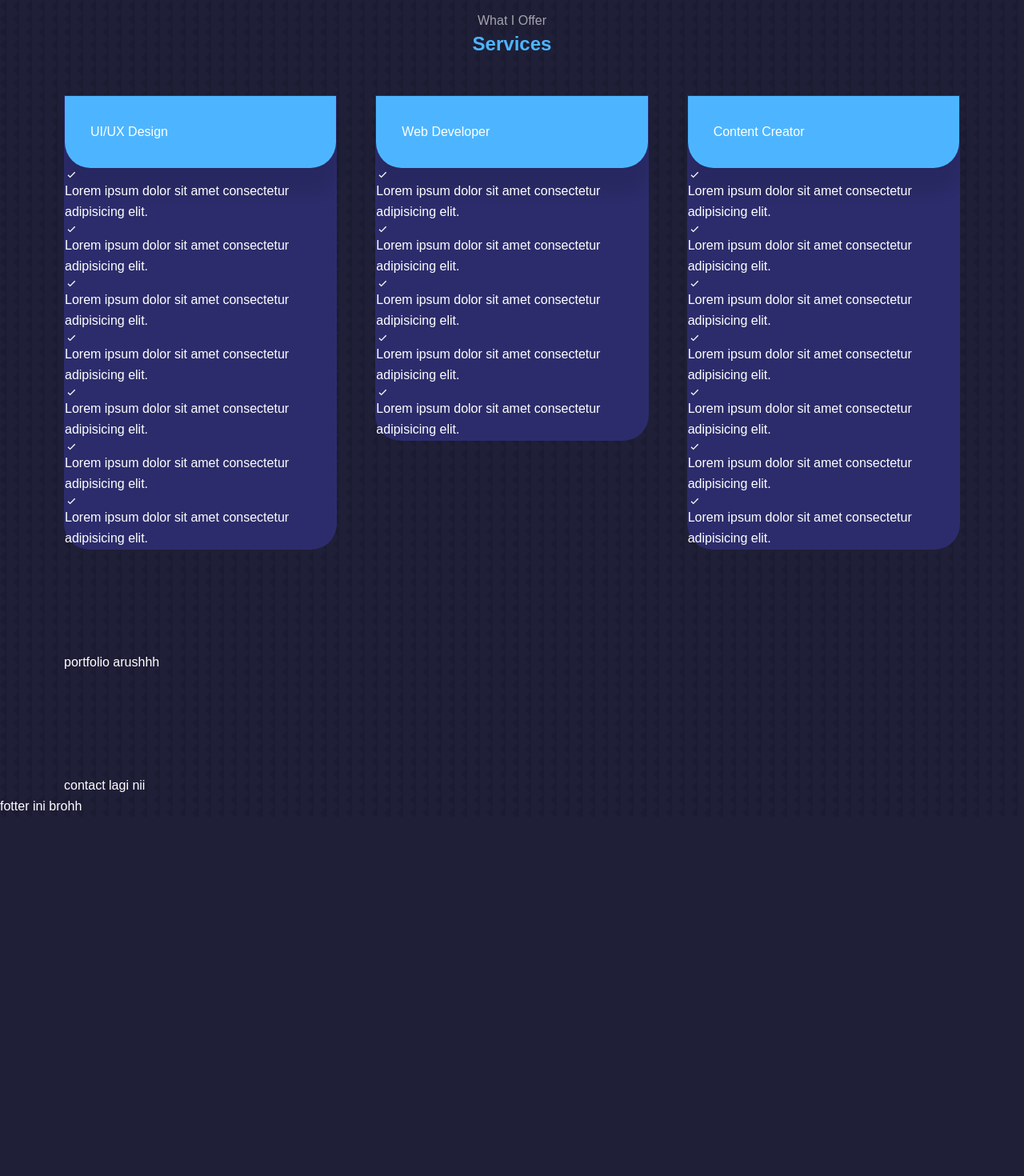
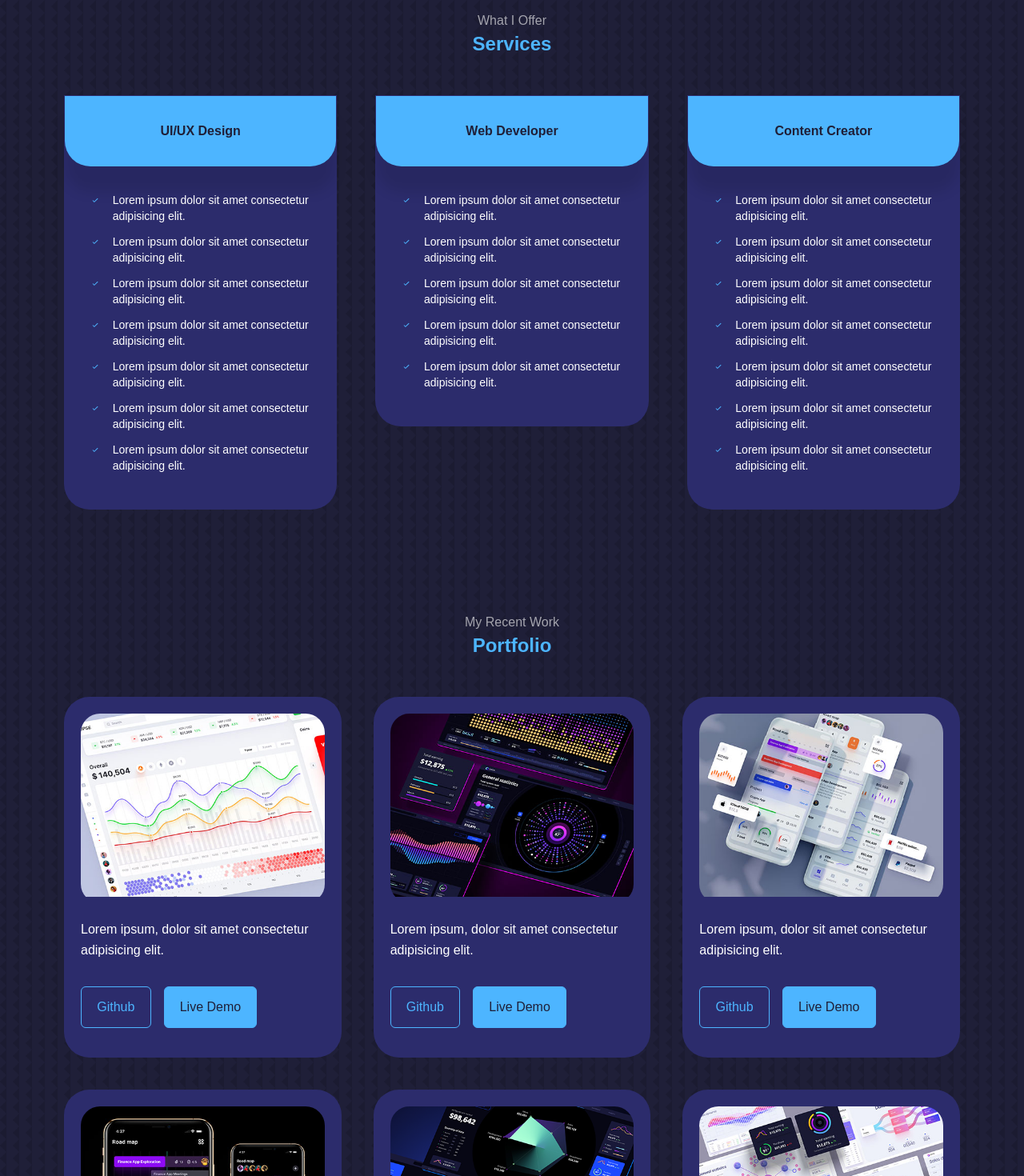
Before and after one commit to putuokky/nextjs-personal-web, a Next.js app: page / in a window 1280 px wide. Shown: the part 2400-3870 px from the top of the page at 80% size. Before the commit the page ends 3421 px from the top, so only its background shows below. Built offline with nearby package versions, Linux system fonts and the light colour scheme.

Commit message:
banyakkk yaa yok smngatt

```diff
--- a/components/About.js
+++ b/components/About.js
@@ -12,7 +12,6 @@ export default function About() {
       <div className='grid grid-cols-1 gap-0 lg:grid-cols-2'>
         <div className='w-2/3 mt-8 mx-auto mb-16 aspect-square rounded-[2rem] bg-gradient-to-b from-primary to-primary/20 grid place-items-center lg:mt-0'>
           <div className='rounded-[2rem] overflow-hidden rotate-12 duration-300 ease-out hover:rotate-0'>
-            {/* <img src="/assets/me-about.jpg" alt='About Image' /> */}
             <Image alt='About Me' src={ME} />
           </div>
         </div>
--- a/components/Header.js
+++ b/components/Header.js
@@ -15,7 +15,6 @@ export default function Header() {
         <HeaderSocial />
 
         <div className="bg-gradient-to-b from-primary to-primary/20 w-[22rem] h-[30rem] absolute left-1/2 transform -translate-x-1/2 mt-16 rounded-t-[12rem] overflow-hidden pt-20 px-6 pb-6">
-          {/* <img src={ME} alt="My Profile" /> */}
           <Image alt="My Profile" src={ME} />
         </div>
 
--- a/components/Portfolio.js
+++ b/components/Portfolio.js
@@ -1,9 +1,83 @@
-import React from 'react'
+import Image from "next/image";
+import Link from "next/link";
+import IMG1 from "../public/assets/portfolio1.jpg";
+import IMG2 from "../public/assets/portfolio2.jpg";
+import IMG3 from "../public/assets/portfolio3.jpg";
+import IMG4 from "../public/assets/portfolio4.jpg";
+import IMG5 from "../public/assets/portfolio5.png";
+import IMG6 from "../public/assets/portfolio6.jpg";
 
 export default function Portfolio() {
+  const data = [
+    {
+      id: 1,
+      image: IMG1,
+      title: 'Lorem ipsum, dolor sit amet consectetur adipisicing elit.',
+      link: 'https://github.com/',
+      demo: 'https://github.com/putuokky/portofolio-nextjs-tailwindcss'
+    },
+    {
+      id: 2,
+      image: IMG2,
+      title: 'Lorem ipsum, dolor sit amet consectetur adipisicing elit.',
+      link: 'https://github.com/',
+      demo: 'https://github.com/putuokky/portofolio-nextjs-tailwindcss'
+    },
+    {
+      id: 3,
+      image: IMG3,
+      title: 'Lorem ipsum, dolor sit amet consectetur adipisicing elit.',
+      link: 'https://github.com/',
+      demo: 'https://github.com/putuokky/portofolio-nextjs-tailwindcss'
+    },
+    {
+      id: 4,
+      image: IMG4,
+      title: 'Lorem ipsum, dolor sit amet consectetur adipisicing elit.',
+      link: 'https://github.com/',
+      demo: 'https://github.com/putuokky/portofolio-nextjs-tailwindcss'
+    },
+    {
+      id: 5,
+      image: IMG5,
+      title: 'Lorem ipsum, dolor sit amet consectetur adipisicing elit.',
+      link: 'https://github.com/',
+      demo: 'https://github.com/putuokky/portofolio-nextjs-tailwindcss'
+    },
+    {
+      id: 6,
+      image: IMG6,
+      title: 'Lorem ipsum, dolor sit amet consectetur adipisicing elit.',
+      link: 'https://github.com/',
+      demo: 'https://github.com/putuokky/portofolio-nextjs-tailwindcss'
+    },
+  ];
   return (
     <section id='portfolio'>
-      portfolio arushhh
-    </section>
+      <h5>My Recent Work</h5>
+      <h2>Portfolio</h2>
+      <div className='grid grid-cols-1 gap-10 sm:grid-cols-2 lg:grid-cols-3 2xl:grid-cols-4'>
+        {
+          data.map(({ id, image, title, link, demo }) => {
+            return (
+              <article key={id} className='bg-tema-secondary p-5 rounded-[2rem] border-[1px] border-solid border-transparent transition duration-300 hover:border-primary-secondary hover:bg-transparent'>
+                <div className='rounded-3xl overflow-hidden'>
+                  <Image alt={title} src={image} />
+                </div>
+                <h3 className="mt-5 mx-0 mb-8">{title}</h3>
+                <div className="flex gap-4 mb-4">
+                  <Link href={link}>
+                    <a className='btn' target='_blank'>Github</a>
+                  </Link>
+                  <Link href={demo}>
+                    <a className='btn btn-primary' target='_blank'>Live Demo</a>
+                  </Link>
+                </div>
+              </article>
+            )
+          })
+        }
+      </div>
+    </section >
   )
 }
--- a/components/Services.js
+++ b/components/Services.js
@@ -5,101 +5,101 @@ export default function Services() {
     <section id='services'>
       <h5>What I Offer</h5>
       <h2>Services</h2>
-      <div className='grid grid-cols-3 gap-12'>
+      <div className='grid grid-cols-1 gap-12 md:grid-cols-2 lg:grid-cols-3'>
         <article className='bg-tema-secondary rounded-b-[2rem] border-[1px] border-solid border-transparent h-fit transition duration-300 hover:bg-transparent hover:border-primary-secondary cursor-default'>
-          <div className='bg-primary p-8 rounded-b-[2rem] shadow-[0_2rem_1rem_rgba(0,0,0,0.1)] font-semibold'>
-            <h3>UI/UX Design</h3>
+          <div className='bg-primary p-8 rounded-b-[2rem] shadow-[0_2rem_1rem_rgba(0,0,0,0.1)]'>
+            <h3 className="text-tema text-base font-semibold text-center">UI/UX Design</h3>
           </div>
-          <ul className='service_list'>
-            <li>
-              <BiCheck className="service_list-icon" />
-              <p>Lorem ipsum dolor sit amet consectetur adipisicing elit.</p>
+          <ul className='p-8'>
+            <li className="flex gap-4 mb-3">
+              <BiCheck className="text-primary mt-[2px]" />
+              <p className="text-xs md:text-sm">Lorem ipsum dolor sit amet consectetur adipisicing elit.</p>
             </li>
-            <li>
-              <BiCheck className="service_list-icon" />
-              <p>Lorem ipsum dolor sit amet consectetur adipisicing elit.</p>
+            <li className="flex gap-4 mb-3">
+              <BiCheck className="text-primary mt-[2px]" />
+              <p className="text-xs md:text-sm">Lorem ipsum dolor sit amet consectetur adipisicing elit.</p>
             </li>
-            <li>
-              <BiCheck className="service_list-icon" />
-              <p>Lorem ipsum dolor sit amet consectetur adipisicing elit.</p>
+            <li className="flex gap-4 mb-3">
+              <BiCheck className="text-primary mt-[2px]" />
+              <p className="text-xs md:text-sm">Lorem ipsum dolor sit amet consectetur adipisicing elit.</p>
             </li>
-            <li>
-              <BiCheck className="service_list-icon" />
-              <p>Lorem ipsum dolor sit amet consectetur adipisicing elit.</p>
+            <li className="flex gap-4 mb-3">
+              <BiCheck className="text-primary mt-[2px]" />
+              <p className="text-xs md:text-sm">Lorem ipsum dolor sit amet consectetur adipisicing elit.</p>
             </li>
-            <li>
-              <BiCheck className="service_list-icon" />
-              <p>Lorem ipsum dolor sit amet consectetur adipisicing elit.</p>
+            <li className="flex gap-4 mb-3">
+              <BiCheck className="text-primary mt-[2px]" />
+              <p className="text-xs md:text-sm">Lorem ipsum dolor sit amet consectetur adipisicing elit.</p>
             </li>
-            <li>
-              <BiCheck className="service_list-icon" />
-              <p>Lorem ipsum dolor sit amet consectetur adipisicing elit.</p>
+            <li className="flex gap-4 mb-3">
+              <BiCheck className="text-primary mt-[2px]" />
+              <p className="text-xs md:text-sm">Lorem ipsum dolor sit amet consectetur adipisicing elit.</p>
             </li>
-            <li>
-              <BiCheck className="service_list-icon" />
-              <p>Lorem ipsum dolor sit amet consectetur adipisicing elit.</p>
+            <li className="flex gap-4 mb-3">
+              <BiCheck className="text-primary mt-[2px]" />
+              <p className="text-xs md:text-sm">Lorem ipsum dolor sit amet consectetur adipisicing elit.</p>
             </li>
           </ul>
         </article>
         <article className='bg-tema-secondary rounded-b-[2rem] border-[1px] border-solid border-transparent h-fit transition duration-300 hover:bg-transparent hover:border-primary-secondary cursor-default'>
           <div className='bg-primary p-8 rounded-b-[2rem] shadow-[0_2rem_1rem_rgba(0,0,0,0.1)] font-semibold'>
-            <h3>Web Developer</h3>
+            <h3 className="text-tema text-base font-semibold text-center">Web Developer</h3>
           </div>
-          <ul className='service_list'>
-            <li>
-              <BiCheck className="service_list-icon" />
-              <p>Lorem ipsum dolor sit amet consectetur adipisicing elit.</p>
+          <ul className='p-8'>
+            <li className="flex gap-4 mb-3">
+              <BiCheck className="text-primary mt-[2px]" />
+              <p className="text-xs md:text-sm">Lorem ipsum dolor sit amet consectetur adipisicing elit.</p>
             </li>
-            <li>
-              <BiCheck className="service_list-icon" />
-              <p>Lorem ipsum dolor sit amet consectetur adipisicing elit.</p>
+            <li className="flex gap-4 mb-3">
+              <BiCheck className="text-primary mt-[2px]" />
+              <p className="text-xs md:text-sm">Lorem ipsum dolor sit amet consectetur adipisicing elit.</p>
             </li>
-            <li>
-              <BiCheck className="service_list-icon" />
-              <p>Lorem ipsum dolor sit amet consectetur adipisicing elit.</p>
+            <li className="flex gap-4 mb-3">
+              <BiCheck className="text-primary mt-[2px]" />
+              <p className="text-xs md:text-sm">Lorem ipsum dolor sit amet consectetur adipisicing elit.</p>
             </li>
-            <li>
-              <BiCheck className="service_list-icon" />
-              <p>Lorem ipsum dolor sit amet consectetur adipisicing elit.</p>
+            <li className="flex gap-4 mb-3">
+              <BiCheck className="text-primary mt-[2px]" />
+              <p className="text-xs md:text-sm">Lorem ipsum dolor sit amet consectetur adipisicing elit.</p>
             </li>
-            <li>
-              <BiCheck className="service_list-icon" />
-              <p>Lorem ipsum dolor sit amet consectetur adipisicing elit.</p>
+            <li className="flex gap-4 mb-3">
+              <BiCheck className="text-primary mt-[2px]" />
+              <p className="text-xs md:text-sm">Lorem ipsum dolor sit amet consectetur adipisicing elit.</p>
             </li>
           </ul>
         </article>
         <article className='bg-tema-secondary rounded-b-[2rem] border-[1px] border-solid border-transparent h-fit transition duration-300 hover:bg-transparent hover:border-primary-secondary cursor-default'>
           <div className='bg-primary p-8 rounded-b-[2rem] shadow-[0_2rem_1rem_rgba(0,0,0,0.1)] font-semibold'>
-            <h3>Content Creator</h3>
+            <h3 className="text-tema text-base font-semibold text-center">Content Creator</h3>
           </div>
-          <ul className='service_list'>
-            <li>
-              <BiCheck className="service_list-icon" />
-              <p>Lorem ipsum dolor sit amet consectetur adipisicing elit.</p>
+          <ul className='p-8'>
+            <li className="flex gap-4 mb-3">
+              <BiCheck className="text-primary mt-[2px]" />
+              <p className="text-xs md:text-sm">Lorem ipsum dolor sit amet consectetur adipisicing elit.</p>
             </li>
-            <li>
-              <BiCheck className="service_list-icon" />
-              <p>Lorem ipsum dolor sit amet consectetur adipisicing elit.</p>
+            <li className="flex gap-4 mb-3">
+              <BiCheck className="text-primary mt-[2px]" />
+              <p className="text-xs md:text-sm">Lorem ipsum dolor sit amet consectetur adipisicing elit.</p>
             </li>
-            <li>
-              <BiCheck className="service_list-icon" />
-              <p>Lorem ipsum dolor sit amet consectetur adipisicing elit.</p>
+            <li className="flex gap-4 mb-3">
+              <BiCheck className="text-primary mt-[2px]" />
+              <p className="text-xs md:text-sm">Lorem ipsum dolor sit amet consectetur adipisicing elit.</p>
             </li>
-            <li>
-              <BiCheck className="service_list-icon" />
-              <p>Lorem ipsum dolor sit amet consectetur adipisicing elit.</p>
+            <li className="flex gap-4 mb-3">
+              <BiCheck className="text-primary mt-[2px]" />
+              <p className="text-xs md:text-sm">Lorem ipsum dolor sit amet consectetur adipisicing elit.</p>
             </li>
-            <li>
-              <BiCheck className="service_list-icon" />
-              <p>Lorem ipsum dolor sit amet consectetur adipisicing elit.</p>
+            <li className="flex gap-4 mb-3">
+              <BiCheck className="text-primary mt-[2px]" />
+              <p className="text-xs md:text-sm">Lorem ipsum dolor sit amet consectetur adipisicing elit.</p>
             </li>
-            <li>
-              <BiCheck className="service_list-icon" />
-              <p>Lorem ipsum dolor sit amet consectetur adipisicing elit.</p>
+            <li className="flex gap-4 mb-3">
+              <BiCheck className="text-primary mt-[2px]" />
+              <p className="text-xs md:text-sm">Lorem ipsum dolor sit amet consectetur adipisicing elit.</p>
             </li>
-            <li>
-              <BiCheck className="service_list-icon" />
-              <p>Lorem ipsum dolor sit amet consectetur adipisicing elit.</p>
+            <li className="flex gap-4 mb-3">
+              <BiCheck className="text-primary mt-[2px]" />
+              <p className="text-xs md:text-sm">Lorem ipsum dolor sit amet consectetur adipisicing elit.</p>
             </li>
           </ul>
         </article>
```
